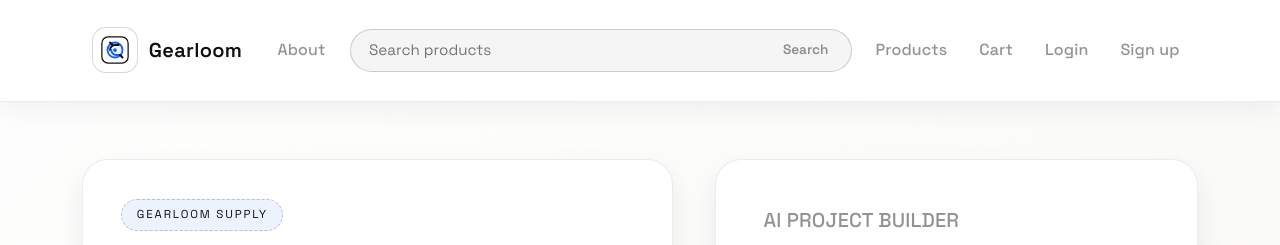
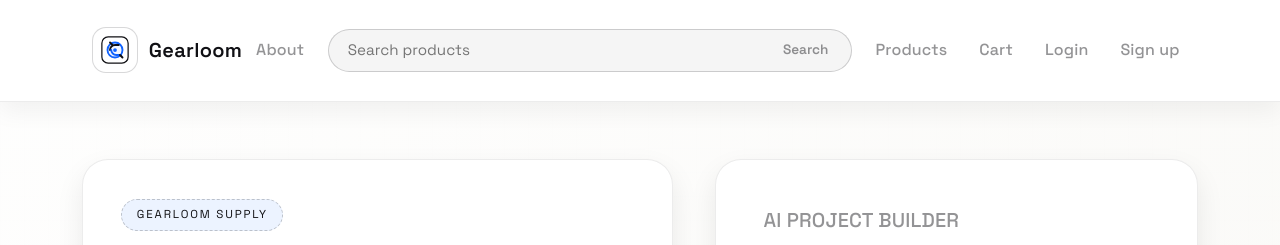
Before and after one commit to harry-johnson12/FlaskTask, a Flask app: page / in a window 1280 px wide. Shown: the top 245 px of the page. Run offline with Flask 3, Linux system fonts and the light colour scheme; data comes from the database, SQL or seed files in the repository; data that the repository does not hold is empty.

Commit message:
v2.2 order functionality completley implemented + serious navbar errors fixed

```diff
--- a/static/css/site.css
+++ b/static/css/site.css
@@ -144,8 +144,8 @@ code {
 }
 
 .navbar-search-guest {
-    flex-basis: clamp(18.2rem, 45.5vw, 36.4rem);
-    max-width: 41.6rem;
+    flex-basis: clamp(30rem, 80vw, 60rem);
+    max-width: 60rem;
 }
 
 .navbar-search-input {
@@ -444,6 +444,7 @@ code {
     max-width: 48rem;
     margin: 0 auto clamp(1.4rem, 3vw, 2.2rem);
 }
+
 
 .btn {
     border-radius: var(--radius-sm);
--- a/templates/shared/_navbar.html
+++ b/templates/shared/_navbar.html
@@ -4,7 +4,7 @@
             <img src="{{ url_for('static', filename='img/logo.svg') }}" alt="Gearloom logo">
             <span>Gearloom</span>
         </a>
-        <div class="navbar-nav align-items-center gap-3 flex-grow-1 justify-content-between">
+        <div class="navbar-nav align-items-center gap-3 flex-grow-1 justify-content-start w-100">
             <a class="nav-link {% if request.endpoint == 'about' %}active{% endif %}" href="{{ url_for('about') }}">
                 About
             </a>
```
